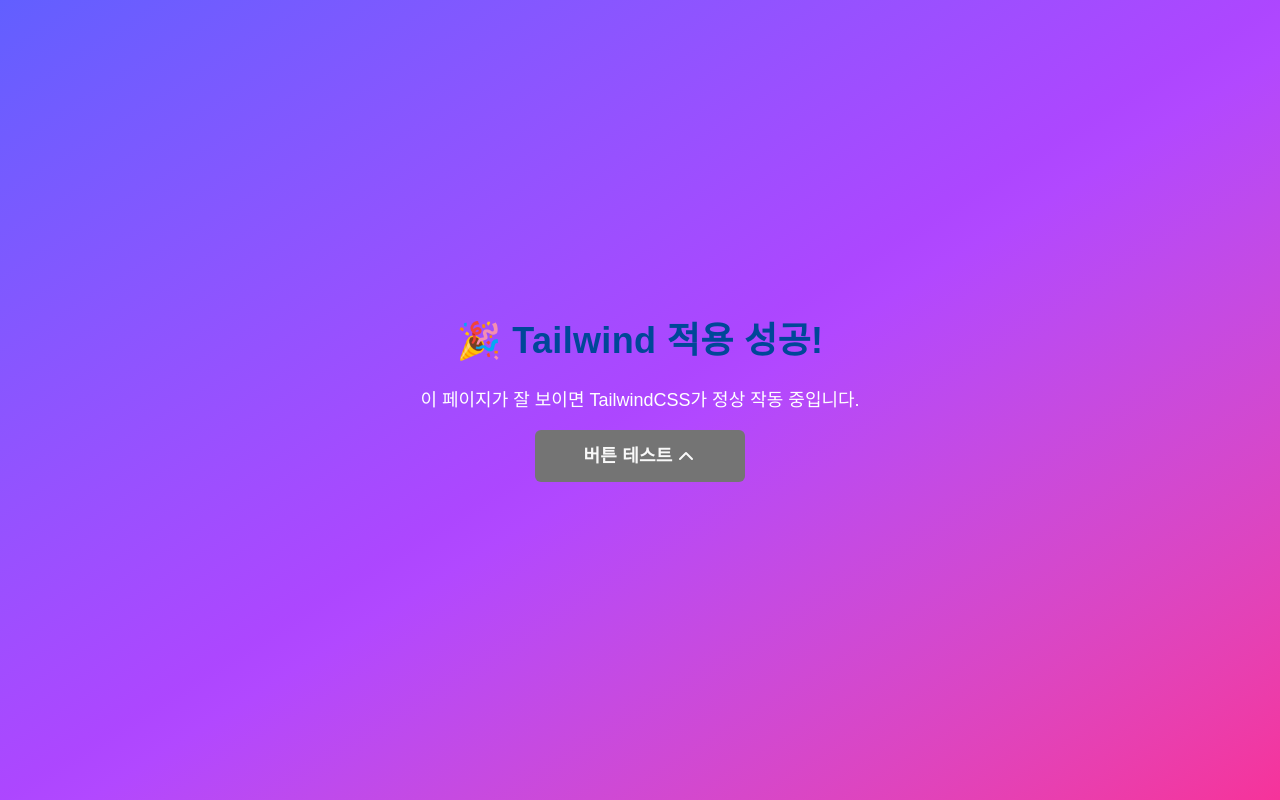
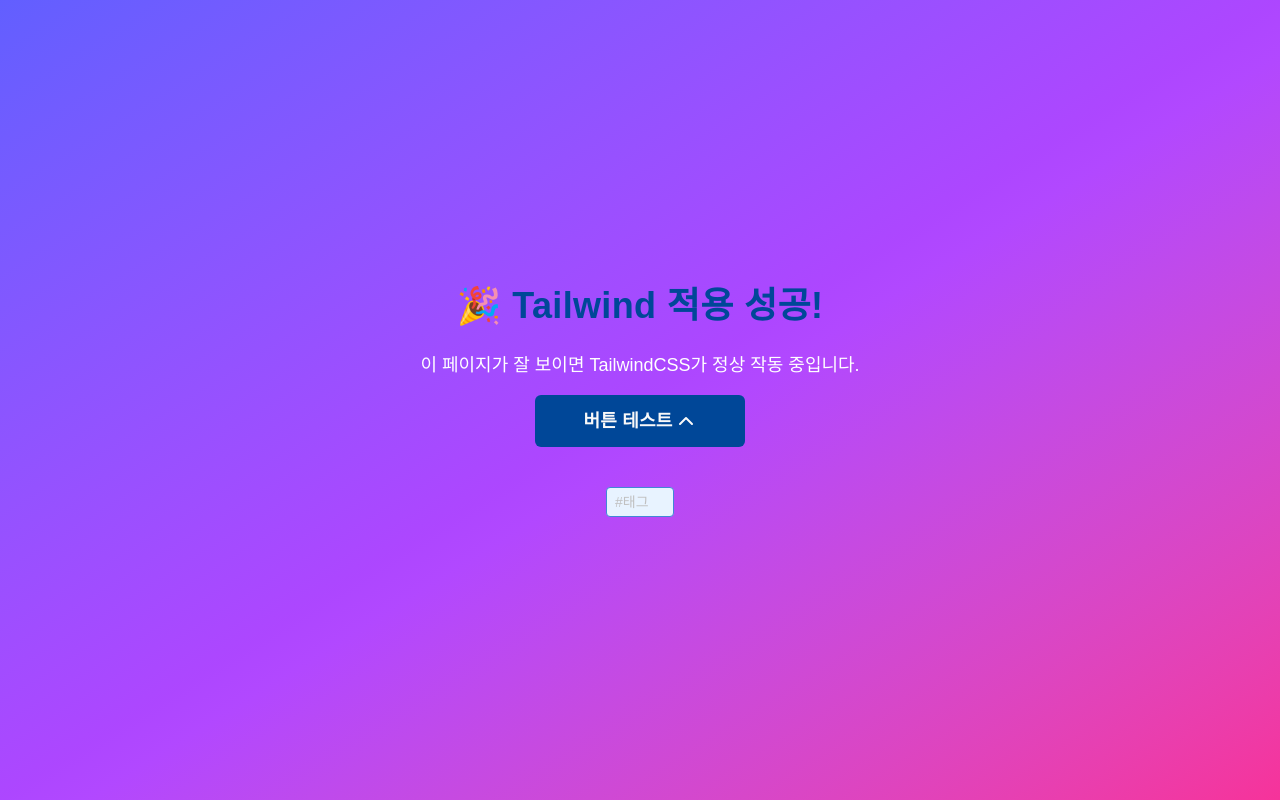
Before and after one commit to 2025-1-alpha/fe_geulowup, a Next.js app: page /test in a window 1280 px wide. Built offline with nearby package versions, Linux system fonts and the light colour scheme; a web font is replaced by a local one.

Commit message:
add InputTag Component

```diff
--- a/src/app/(layout)/test/page.tsx
+++ b/src/app/(layout)/test/page.tsx
@@ -1,6 +1,7 @@
 'use client';
 
 import { Button } from '@/components/ui/Button';
+import { InputTag } from '@/components/ui/InputTag';
 
 export default function TestPage() {
   return (
@@ -11,14 +12,25 @@ export default function TestPage() {
       <p className="mb-4 text-lg">이 페이지가 잘 보이면 TailwindCSS가 정상 작동 중입니다.</p>
 
       <Button
-        variant="grey"
-        state="hover"
+        variant="primary"
+        state=""
         size="medium"
         icon="dropdown"
         onClick={() => alert('버튼 테스트')}
       >
         버튼 테스트
       </Button>
+      {/* InputTag 테스트 */}
+      <div className="mt-10">
+        <InputTag
+          initialValue=""
+          placeholder="#태그"
+          tagErrCheck={(v) => ['bad', '이상한말', '에러'].includes(v)}
+          onConfirm={(v) => console.log('태그 확정:', v)}
+          onRemove={() => console.log('태그 삭제')}
+          maxLength={20}
+        />
+      </div>
     </div>
   );
 }
--- /dev/null
+++ b/src/components/ui/InputTag/index.tsx
@@ -0,0 +1,134 @@
+'use client';
+
+import { useEffect, useRef, useState } from 'react';
+import { clsx } from 'clsx';
+
+type InputTagProps = {
+  initialValue?: string;
+  placeholder?: string; //#태그 #tag #input
+  onConfirm: (value: string) => void;
+  onRemove?: (value: string) => void;
+  tagErrCheck: (value: string) => boolean;
+  maxLength?: number;
+};
+
+const getVisualLength = (str: string) =>
+  [...str].reduce((len, ch) => len + (ch.charCodeAt(0) > 127 ? 2 : 1), 0);
+
+export const InputTag = ({
+  initialValue = '',
+  placeholder = '',
+  onConfirm,
+  onRemove,
+  tagErrCheck,
+  maxLength = 20,
+}: InputTagProps) => {
+  const [value, setValue] = useState(initialValue);
+  const [isConfirmed, setIsConfirmed] = useState(initialValue.trim().length > 0);
+  const [isFocused, setIsFocused] = useState(false);
+  const [isHovered, setIsHovered] = useState(false);
+  const [isError, setIsError] = useState(false);
+
+  const spanRef = useRef<HTMLSpanElement>(null);
+  const [inputWidth, setInputWidth] = useState(32);
+
+  // 텍스트 길이에 따라 input 너비 자동 조절
+  useEffect(() => {
+    if (spanRef.current) {
+      const width = spanRef.current.offsetWidth;
+      setInputWidth(Math.min(width + 16, 200));
+    }
+  }, [value, placeholder]);
+
+  // 입력 확정
+  const confirmInput = () => {
+    const trimmed = value.trim();
+    if (!trimmed) return;
+
+    const hasError = tagErrCheck(trimmed);
+    setIsError(hasError);
+    setIsConfirmed(true);
+    setIsFocused(false);
+    onConfirm(trimmed);
+  };
+
+  const handleKeyDown = (e: React.KeyboardEvent<HTMLInputElement>) => {
+    if (e.key === 'Enter') {
+      e.preventDefault();
+      confirmInput();
+    }
+  };
+
+  const handleBlur = () => {
+    confirmInput();
+  };
+
+  const enterEditMode = () => {
+    setIsFocused(true);
+    setIsConfirmed(false);
+  };
+
+  const baseStyle =
+    'group flex items-center gap-1 px-2 py-1 text-sm font-medium rounded-[4px] border transition-colors w-fit text-[#454545]';
+
+  const statusStyle = clsx({
+    'bg-[#E8F3FF] border-[#4287D6]':
+      !isConfirmed || (isConfirmed && (isHovered || isFocused) && !isError),
+    'bg-[#BBDBFF] border-[#4287D6]': isConfirmed && !isError && !isHovered && !isFocused,
+    'bg-[#FFD6D9] border-[#FF6771]': isConfirmed && isError && !isHovered && !isFocused,
+    'bg-[#FD8A91] border-[#FF6771]': isConfirmed && isError && (isHovered || isFocused),
+  });
+
+  return (
+    <div
+      className={clsx(baseStyle, statusStyle)}
+      onMouseEnter={() => setIsHovered(true)}
+      onMouseLeave={() => setIsHovered(false)}
+      onFocus={() => setIsFocused(true)}
+      onBlur={() => setIsFocused(false)}
+    >
+      {/* 너비 측정용 span */}
+      <span ref={spanRef} className="absolute left-[-9999px] text-sm font-medium whitespace-pre">
+        {value || placeholder || ' '}
+      </span>
+
+      {/* 입력 필드 or 확정된 텍스트 */}
+      {!isConfirmed ? (
+        <input
+          value={value}
+          autoFocus
+          placeholder={placeholder}
+          onChange={(e) => {
+            const newValue = e.target.value;
+            if (getVisualLength(newValue) <= maxLength) {
+              setValue(newValue);
+            }
+          }}
+          onKeyDown={handleKeyDown}
+          onBlur={handleBlur}
+          style={{ width: inputWidth }}
+          className="bg-transparent text-inherit outline-none placeholder:text-[#C0C0C0]"
+        />
+      ) : (
+        <span onClick={enterEditMode} className="cursor-text" tabIndex={0}>
+          {value}
+        </span>
+      )}
+
+      {/* 아이콘 표시 영역 */}
+      {isConfirmed && (
+        <>
+          {isError ? (
+            <img src="/input_tag_alert.png" alt="에러" className="ml-1 h-4 w-4 shrink-0" />
+          ) : (
+            onRemove && (
+              <button onClick={() => onRemove(value)} className="ml-1">
+                <img src="/input_tag_hover.png" alt="삭제" className="h-3 w-3 shrink-0" />
+              </button>
+            )
+          )}
+        </>
+      )}
+    </div>
+  );
+};
```
